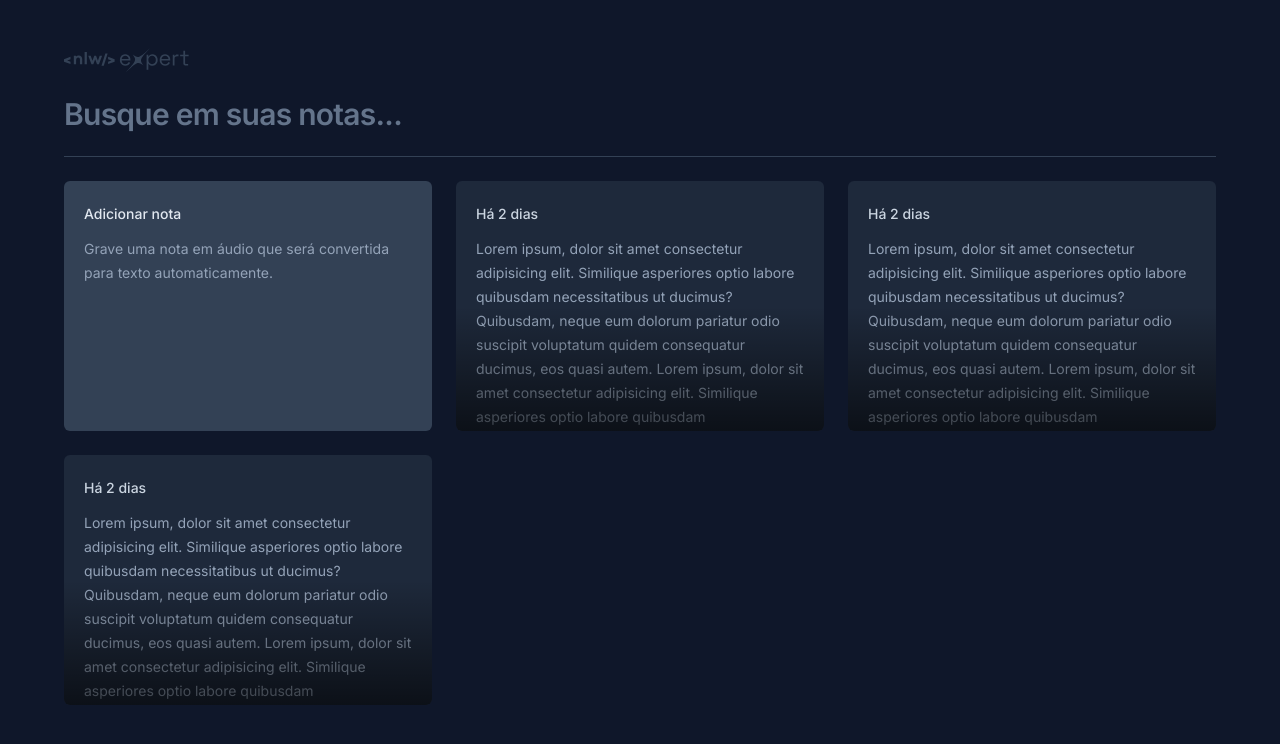
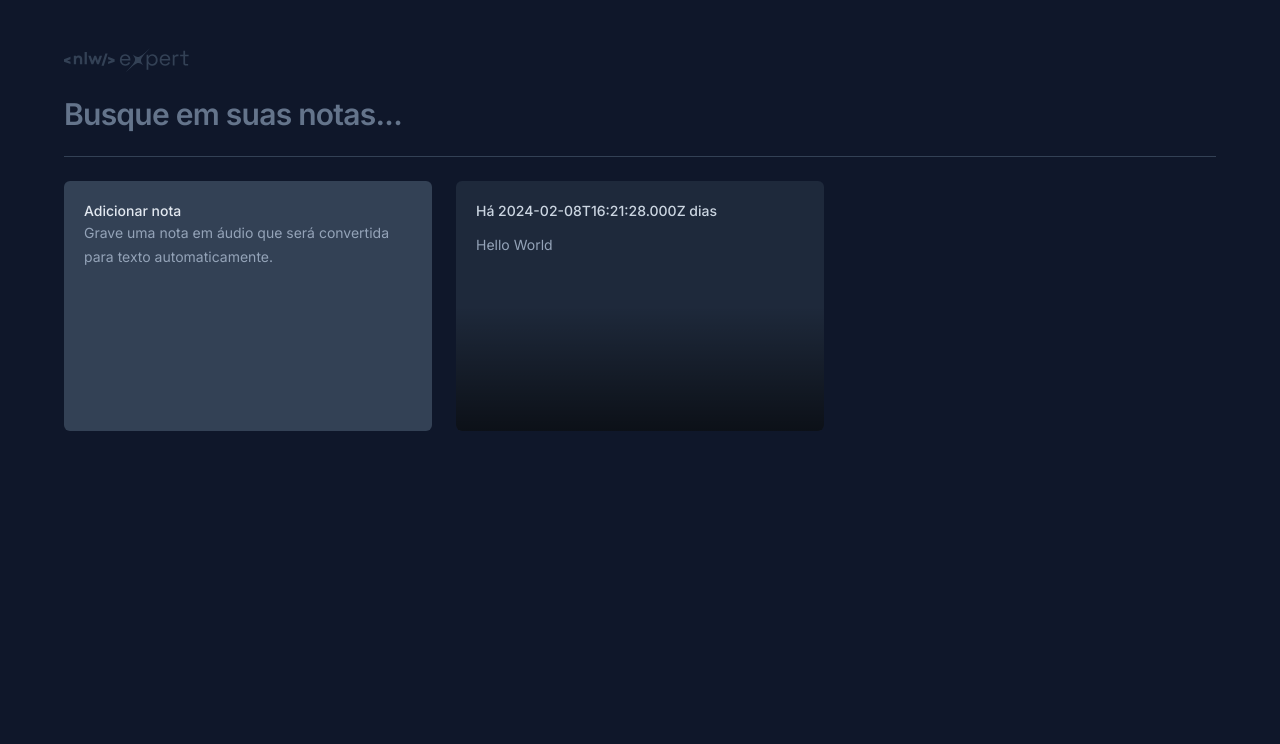
Before and after one commit to Akumanoir/nlw-expert-notes, a React (Vite) app: page / in a window 1280 px wide. Shown: the top 744 px of the page. Built offline with nearby package versions, Linux system fonts and the light colour scheme.

Commit message:
added modals and notes functionalitys

```diff
--- a/package.json
+++ b/package.json
@@ -9,8 +9,12 @@
     "preview": "vite preview"
   },
   "dependencies": {
+    "@radix-ui/react-dialog": "^1.0.5",
+    "date-fns": "^3.3.1",
+    "lucide-react": "^0.323.0",
     "react": "^18.2.0",
-    "react-dom": "^18.2.0"
+    "react-dom": "^18.2.0",
+    "sonner": "^1.4.0"
   },
   "devDependencies": {
     "@types/react": "^18.2.43",
--- a/src/app.tsx
+++ b/src/app.tsx
@@ -20,9 +20,10 @@
 
       <div className="grid grid-cols-3 auto-rows-[250px] gap-6">
         <NewNoteCard />
-        <NoteCard />
-        <NoteCard />
-        <NoteCard />
+        <NoteCard note={{
+          date: new Date(),
+          content: "Hello World"
+        }}  />
       </div>
     </div>
   );
--- a/src/components/new-note-card.tsx
+++ b/src/components/new-note-card.tsx
@@ -1,8 +1,67 @@
+import * as Dialog from "@radix-ui/react-dialog";
+import { X } from "lucide-react";
+import { ChangeEvent, FormEvent, useState } from "react";
+import { toast } from "sonner";
+
 export function NewNoteCard() {
+  const [shouldShowOnBoarding, setShouldShowOnBoarding] = useState(true);
+
+  const [content, setContent] = useState("");
+
+  function handleStartEditor() {
+    shouldShowOnBoarding ? setShouldShowOnBoarding(false) : setShouldShowOnBoarding(true);
+  }
+
+  function handleContentChange(event: ChangeEvent<HTMLTextAreaElement>) {
+    setContent(event.target.value);
+
+    if (event.target.value === "") {
+      setShouldShowOnBoarding(true);
+    }
+  }
+
+  function handleSaveNote(event: FormEvent) {
+    console.log(content);
+    event.preventDefault();
+
+    toast.success("Nota criada com Sucesso")
+  }
+
   return (
-    <div className="rounded-md bg-slate-700 p-5 space-y-3">
-      <span className="text-sm font-medium text-slate-200">Adicionar nota</span>
-      <p className="text-sm leading-6 text-slate-400">Grave uma nota em áudio que será convertida para texto automaticamente.</p>
-    </div>
-  )
+    <Dialog.Root>
+      <Dialog.Trigger className="rounded-md bg-slate-700 p-5 gap3 flex flex-col text-left hover:ring-2 outline-none hover:ring-slate-600 focus-visible:ring-2 focus-visible:ring-lime-400">
+        <span className="text-sm font-medium text-slate-200">Adicionar nota</span>
+        <p className="text-sm leading-6 text-slate-400">Grave uma nota em áudio que será convertida para texto automaticamente.</p>
+      </Dialog.Trigger>
+
+      <Dialog.Portal>
+        <Dialog.Overlay className="inset-0 fixed bg-black/50" />
+        <Dialog.Content className="fixed left-1/2 top-1/2 -translate-x-1/2 -translate-y-1/2 max-w-[640px] w-full h-[60vh] bg-slate-700 rounded-md flex flex-col outline-none overflow-hidden">
+          <Dialog.Close onClick={handleStartEditor} className="absolute right-0 top-0 bg-slate-800 p-1.5 text-slate-400 hover:text-slate-100">
+            <X className="size-5" />
+          </Dialog.Close>
+
+          <form onSubmit={handleSaveNote} className="flex-1 flex flex-col">
+            <div className="flex flex-1 flex-col gap-3 p-5">
+              <span className="text-sm font-medium text-slate-300">Adicionar nota</span>
+              {shouldShowOnBoarding ? (
+                <p className="text-sm leading-6 text-slate-400">
+                  Comece <button className="font-medium text-lime-400 hover:underline">gravando uma nota</button> ou áudio ou se preferir{" "}
+                  <button onClick={handleStartEditor} className="font-medium text-lime-400 hover:underline">
+                    utilize apenas texto
+                  </button>
+                  .
+                </p>
+              ) : (
+                <textarea autoFocus onChange={handleContentChange} className="text-sm leading-6 text-slate-400 bg-transparent resize-none flex-1 outline-none"></textarea>
+              )}
+            </div>
+            <button type="submit" className="w-full bg-lime-400 py-4 text-center text-sm text-lime-950 outline-none font-medium hover:bg-lime-500">
+              Salvar note
+            </button>
+          </form>
+        </Dialog.Content>
+      </Dialog.Portal>
+    </Dialog.Root>
+  );
 }
--- a/src/components/note-card.tsx
+++ b/src/components/note-card.tsx
@@ -1,13 +1,41 @@
-export function NoteCard() {
-  return  (
-    <button className="rounded-md text-left bg-slate-800 p-5 space-y-3 overflow-hidden relative outline-none hover:ring-2 hover:ring-slate-600 focus-visible:ring-2 focus-visible:ring-lime-400">
-      <span className="text-sm font-medium text-slate-300">
-        Há 2 dias
-      </span>
+import * as Dialog from "@radix-ui/react-dialog";
+import { formatDistanceToNow } from "date-fns";
+import { ptBR } from "date-fns/locale";
+import { X } from "lucide-react";
 
-      <p className="text-sm leading-6 text-slate-400">Lorem ipsum, dolor sit amet consectetur adipisicing elit. Similique asperiores optio labore quibusdam necessitatibus ut ducimus? Quibusdam, neque eum dolorum pariatur odio suscipit voluptatum quidem consequatur ducimus, eos quasi autem. Lorem ipsum, dolor sit amet consectetur adipisicing elit. Similique asperiores optio labore quibusdam necessitatibus ut ducimus? Quibusdam, neque eum dolorum pariatur odio suscipit voluptatum quidem consequatur ducimus, eos quasi autem.</p>
+interface NoteCardProps {
+  note: {
+    date: Date;
+    content: string;
+  };
+}
 
-      <div className="absolute bottom-0 left-0 right-0 h-1/2 bg-gradient-to-t from-black/60 to-transparent pointer-events-none" />
-    </button>
-  )
+export function NoteCard({ note }: NoteCardProps) {
+  return (
+    <Dialog.Root>
+      <Dialog.Trigger className="rounded-md text-left flex flex-col bg-slate-800 p-5 gap-3 overflow-hidden relative outline-none hover:ring-2 hover:ring-slate-600 focus-visible:ring-2 focus-visible:ring-lime-400">
+        <span className="text-sm font-medium text-slate-300">Há {note.date.toISOString()} dias</span>
+        <p className="text-sm leading-6 text-slate-400">{note.content}</p>
+        <div className="absolute bottom-0 left-0 right-0 h-1/2 bg-gradient-to-t from-black/60 to-transparent pointer-events-none" />
+      </Dialog.Trigger>
+
+      <Dialog.Portal>
+        <Dialog.Overlay className="inset-0 fixed bg-black/50" />
+        <Dialog.Content className="fixed left-1/2 top-1/2 -translate-x-1/2 -translate-y-1/2 max-w-[640px] w-full h-[60vh] bg-slate-700 rounded-md flex flex-col outline-none overflow-hidden">
+          <Dialog.Close className="absolute right-0 top-0 bg-slate-800 p-1.5 text-slate-400 hover:text-slate-100">
+            <X className="size-5" />
+          </Dialog.Close>
+
+          <div className="flex flex-1 flex-col gap-3 p-5">
+            <span className="text-sm font-medium text-slate-300">{formatDistanceToNow(note.date, { locale: ptBR, addSuffix: true })}</span>
+            <p className="text-sm leading-6 text-slate-400">{note.content}</p>
+          </div>
+
+          <button type="button" className="w-full bg-slate-800 py-4 text-center text-sm text-slate-300 outline-none font-medium group">
+            Deseja <span className="text-red-400 group-hover:underline">apagar essa nota</span>?
+          </button>
+        </Dialog.Content>
+      </Dialog.Portal>
+    </Dialog.Root>
+  );
 }
--- a/src/main.tsx
+++ b/src/main.tsx
@@ -1,10 +1,12 @@
-import React from 'react'
-import ReactDOM from 'react-dom/client'
-import { App } from './app'
-import './index.css'
+import React from "react";
+import ReactDOM from "react-dom/client";
+import { App } from "./app";
+import { Toaster } from "sonner";
+import "./index.css";
 
-ReactDOM.createRoot(document.getElementById('root')!).render(
+ReactDOM.createRoot(document.getElementById("root")!).render(
   <React.StrictMode>
     <App />
-  </React.StrictMode>,
-)
+    <Toaster richColors />
+  </React.StrictMode>
+);
```
Also changed, not shown: 1 other file (tests, documents, lock files or other folders).
